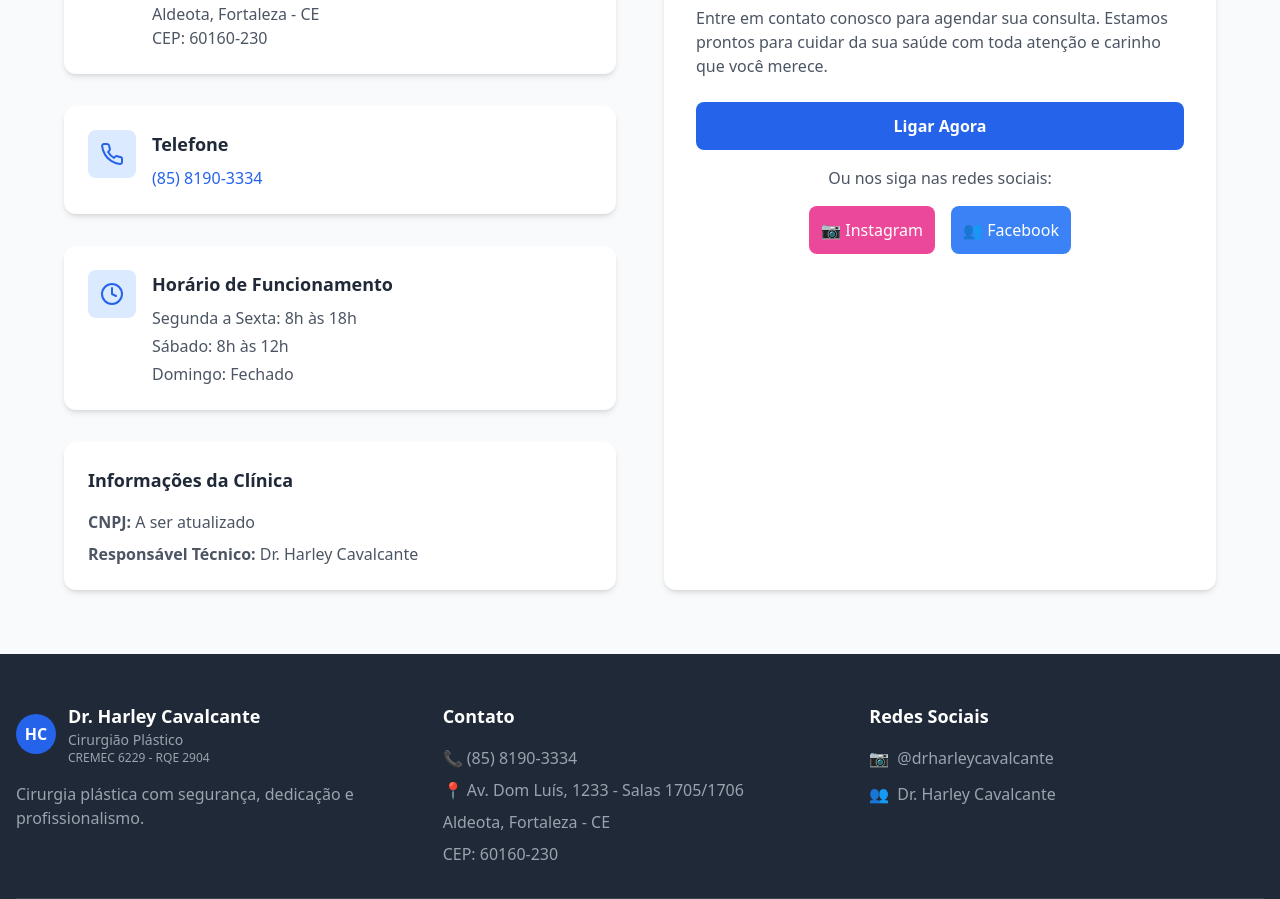
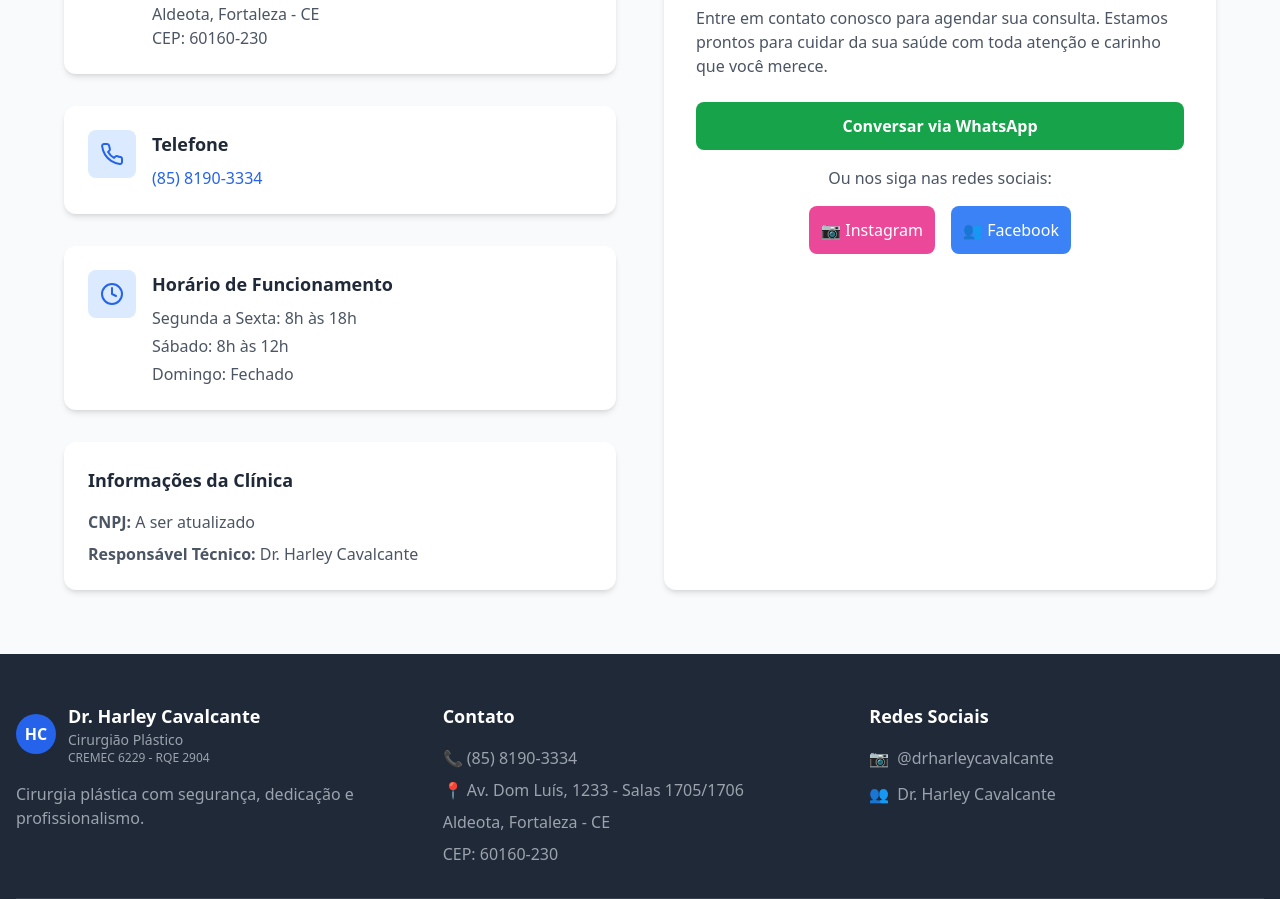
Before and after one commit to Gianluca-chatgds/harley-cavalcante-clinica-site, a React (Vite) app: page / in a window 1280 px wide. Shown: the part 1538-2437 px from the top of the page. Built offline with nearby package versions, Linux system fonts and the light colour scheme.

Commit message:
Refactor: Change button to WhatsApp
Change the "Ligar Agora" button to a "Conversar via WhatsApp" button in the contact section.

```diff
--- a/src/components/Contact.tsx
+++ b/src/components/Contact.tsx
@@ -81,10 +81,12 @@ const Contact = () => {
 
               <div className="space-y-4">
                 <a
-                  href="tel:558581903334"
-                  className="block w-full bg-blue-600 text-white text-center py-3 px-6 rounded-lg font-semibold hover:bg-blue-700 transition-colors"
+                  href="https://wa.me/558581903334"
+                  target="_blank"
+                  rel="noopener noreferrer"
+                  className="block w-full bg-green-600 text-white text-center py-3 px-6 rounded-lg font-semibold hover:bg-green-700 transition-colors"
                 >
-                  Ligar Agora
+                  Conversar via WhatsApp
                 </a>
 
                 <div className="text-center">
```
